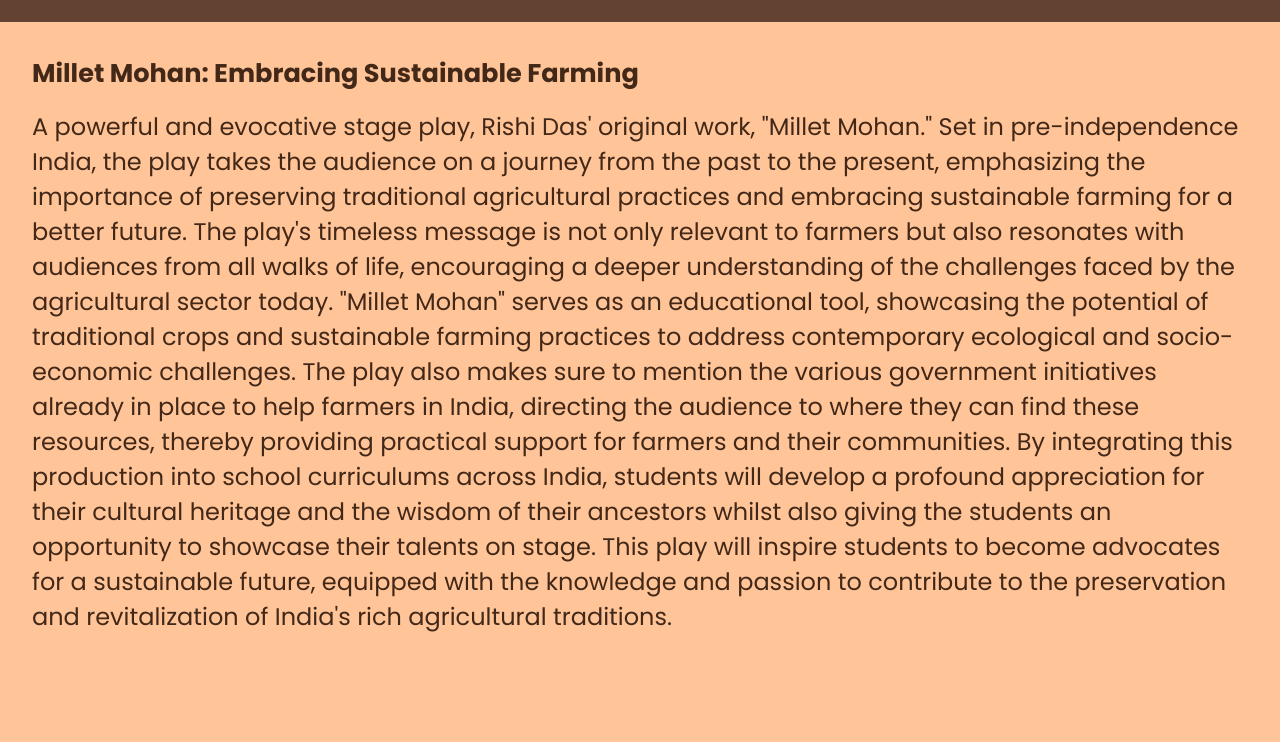
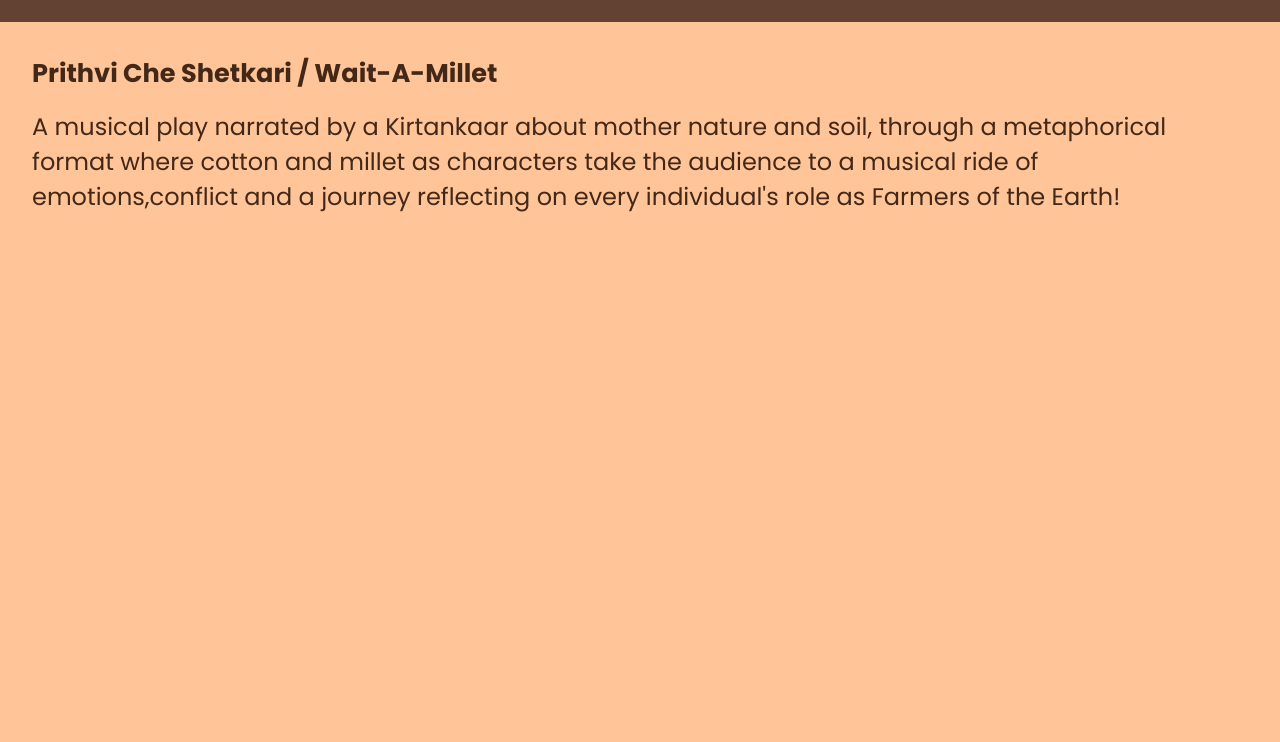
Before and after one commit to nnisarggada/millet, a plain HTML site: page play.html in a window 1280 px wide. Shown: the part 98-840 px from the top of the page. Drawn offline with Linux system fonts and the light colour scheme.

Commit message:
added new synopsis

```diff
--- a/css/style.css
+++ b/css/style.css
@@ -179,6 +179,9 @@ section {
   .content {
     padding: 2rem;
   }
+  .synopsis {
+    width: 70%;
+  }
 }
 
 @media only screen and (min-width: 1000px) {
--- a/play.html
+++ b/play.html
@@ -1,7 +1,7 @@
 <!DOCTYPE html>
 <html lang="en">
   <head>
-    <title>Millet Mohan | Celebrating Internation Year of Millets 2023</title>
+    <title>Wait-A-Millet | Celebrating Internation Year of Millets 2023</title>
     <meta charset="UTF-8" />
     <meta name="viewport" content="width=device-width, initial-scale=1" />
     <link href="css/style.css" rel="stylesheet" />
@@ -21,37 +21,19 @@
         <i id="sidebar-opener-icon" class="fa-solid fa-bars"></i>
       </div>
       <div class="heading">
-        <h1>Millet Mohan</h1>
+        <h1>Synopsis</h1>
       </div>
     </div>
     <div class="content">
       <section>
         <div class="sub-section">
-          <h2>Millet Mohan: Embracing Sustainable Farming</h2>
+          <h2>Prithvi Che Shetkari / Wait-A-Millet</h2>
           <p>
-            A powerful and evocative stage play, Rishi Das' original work,
-            "Millet Mohan." Set in pre-independence India, the play takes the
-            audience on a journey from the past to the present, emphasizing the
-            importance of preserving traditional agricultural practices and
-            embracing sustainable farming for a better future. The play's
-            timeless message is not only relevant to farmers but also resonates
-            with audiences from all walks of life, encouraging a deeper
-            understanding of the challenges faced by the agricultural sector
-            today. "Millet Mohan" serves as an educational tool, showcasing the
-            potential of traditional crops and sustainable farming practices to
-            address contemporary ecological and socio-economic challenges. The
-            play also makes sure to mention the various government initiatives
-            already in place to help farmers in India, directing the audience to
-            where they can find these resources, thereby providing practical
-            support for farmers and their communities. By integrating this
-            production into school curriculums across India, students will
-            develop a profound appreciation for their cultural heritage and the
-            wisdom of their ancestors whilst also giving the students an
-            opportunity to showcase their talents on stage. This play will
-            inspire students to become advocates for a sustainable future,
-            equipped with the knowledge and passion to contribute to the
-            preservation and revitalization of India's rich agricultural
-            traditions.
+            A musical play narrated by a Kirtankaar about mother nature and
+            soil, through a metaphorical format where cotton and millet as
+            characters take the audience to a musical ride of emotions,conflict
+            and a journey reflecting on every individual's role as Farmers of
+            the Earth!
           </p>
         </div>
       </section>
```
